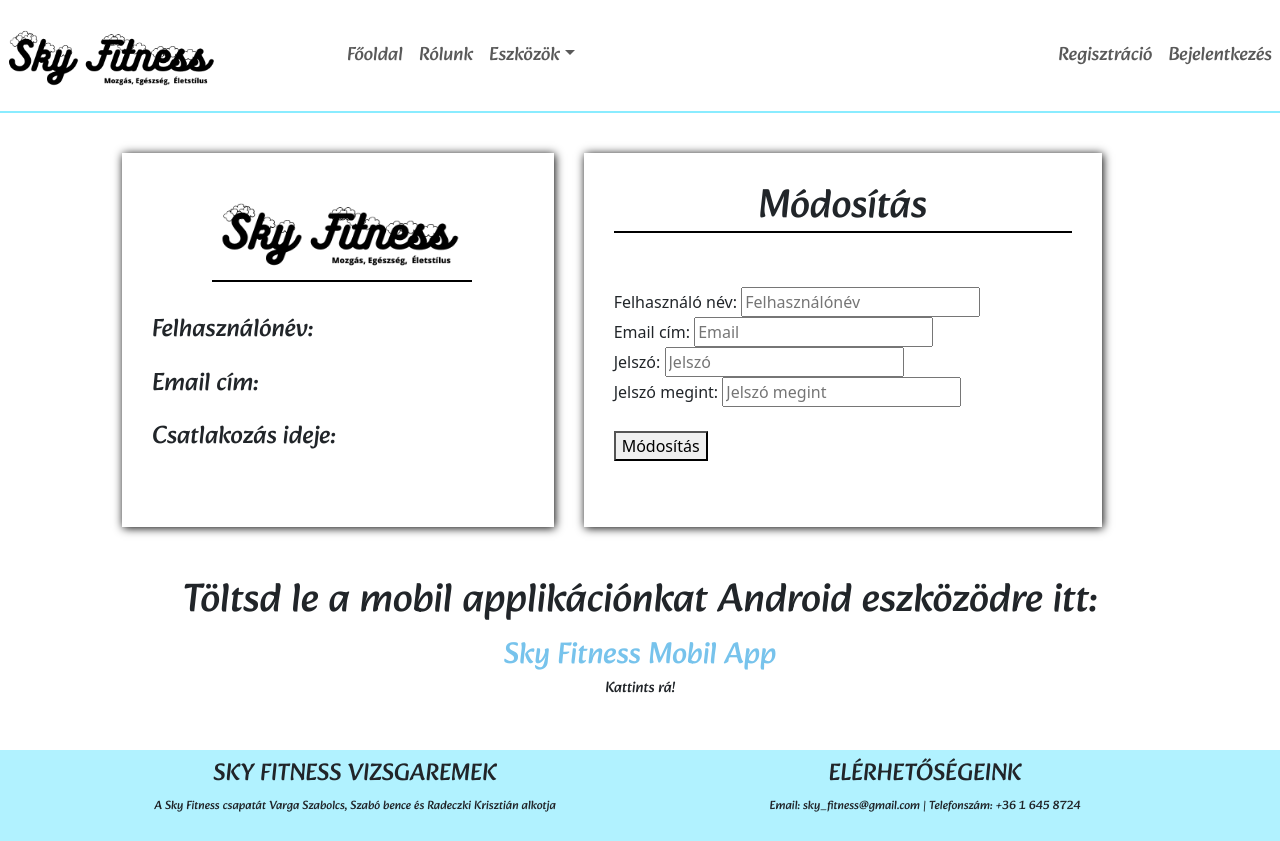
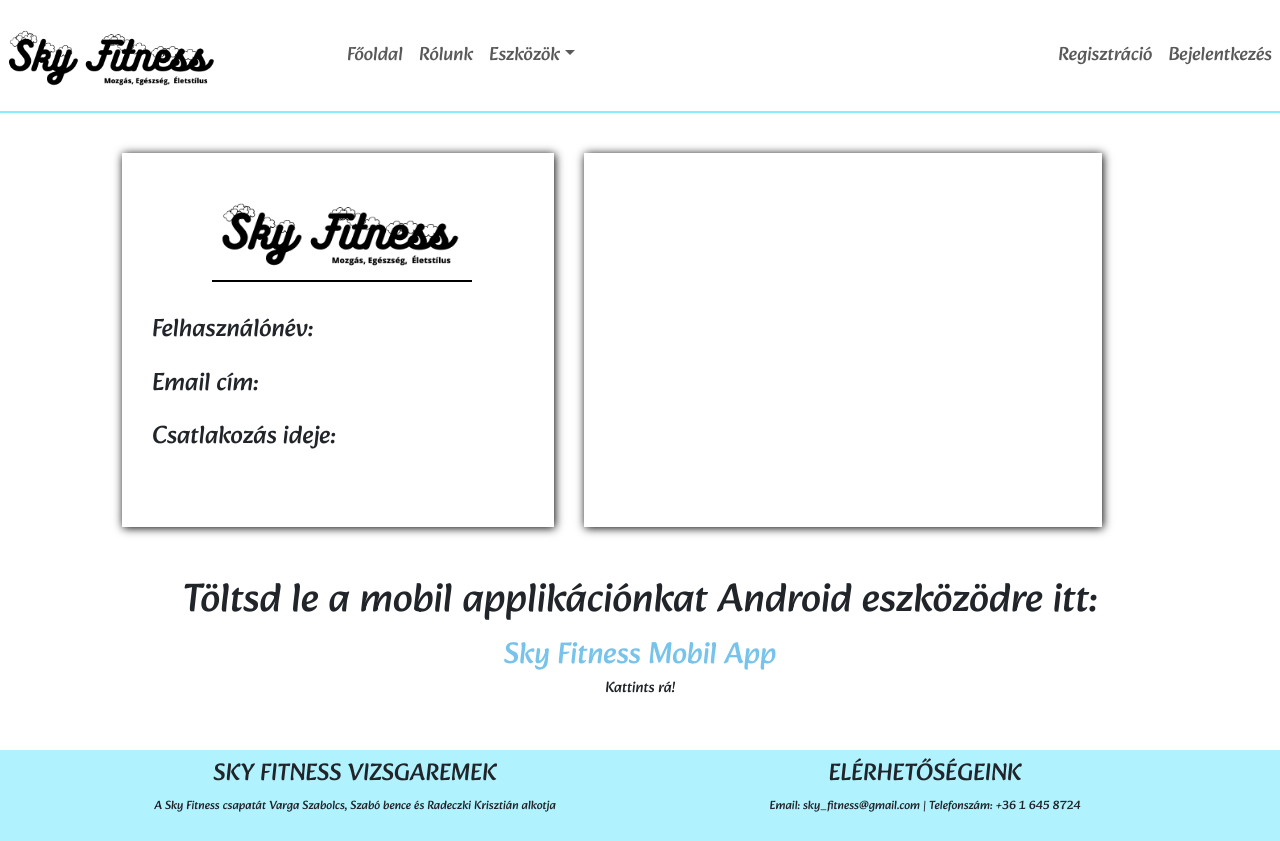
Before and after one commit to rkisztian/vizsgaremek-frontend, a React (Create React App) app: page /profile in a window 1280 px wide. Built offline with nearby package versions, Linux system fonts and the light colour scheme; no server answers; the HTML template or start-up script is replaced by a standard one.

Commit message:
Profil változtatások

```diff
--- a/src/Pages/LoginPage.tsx
+++ b/src/Pages/LoginPage.tsx
@@ -4,7 +4,6 @@
 import Logo from '../Images/sky_fitness_logo.png';
 import "bootstrap/dist/css/bootstrap.css"
 import { Container } from "react-bootstrap";
-import { ResponseMess } from "../response";
 
 
 /**
--- a/src/Pages/Profile.tsx
+++ b/src/Pages/Profile.tsx
@@ -2,7 +2,6 @@
     import { Container } from "react-bootstrap";
     import { Link } from "react-router-dom";
     import Logo from "../Images/sky_fitness_logo.png"
-import userData from "./LoginPage";
     import "bootstrap/dist/css/bootstrap.css"
 
 
@@ -12,9 +11,8 @@
         email:string;
         token:string;
         password:string;
+        passwordagain:string;
         registrationDate: string;
-
-
     }
 
 
@@ -28,6 +26,7 @@
                 email: '',
                 username: '',
                 password: '',
+                passwordagain: '',
                 token: window.localStorage.getItem('token')||'',
                 registrationDate: '',
 
@@ -35,12 +34,7 @@
             this.changeState()
         }
 
-    updateHandle = async() =>{
 
-        const data = {
-
-        }
-    }
 
         loadUser = async() =>{
             if(localStorage.getItem('token')!=='' || localStorage.getItem('token')!==null){
@@ -90,15 +84,7 @@
                         </div>
 
                         <div className="col-6">
-                    <h1>Módosítás</h1>
-                        <br />
-                        Felhasználó név: <input type="text"  placeholder='Felhasználónév' onChange={e => this.setState({})}/> <br/>
-                        Email cím: <input type="text"  placeholder='Email' onChange={e => this.setState({})}/> <br />
-                        Jelszó: <input type="text"  placeholder='Jelszó' onChange={e => this.setState({})}/><br />
-                        Jelszó megint: <input type="text"  placeholder='Jelszó megint' onChange={e => this.setState({})}/>
-                        <br/>
-                        <br/>
-                        <button>Módosítás</button>
+
                         </div>
                     </div>
                 </div>
```
Lines whose indentation alone changed are shown as unchanged.
